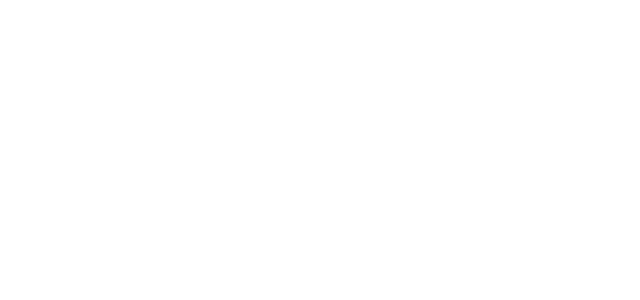
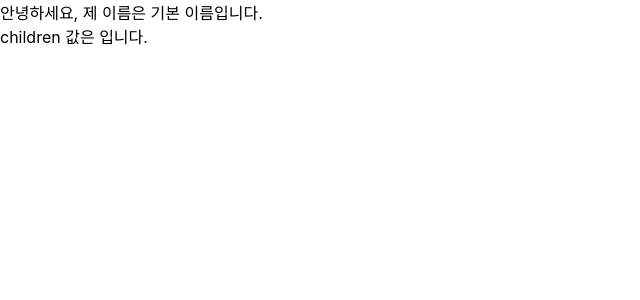
Before and after one commit to wonjine7/reactStudy, a React (Create React App) app in the folder hello-react/: page / in a window 1280 px wide. Shown: the top 300 px of the page, without its empty margins (0-640 px from the left). Built offline with nearby package versions, Linux system fonts and the light colour scheme.

Commit message:
third commit

```diff
--- a/hello-react/src/App.js
+++ b/hello-react/src/App.js
@@ -1,12 +1,18 @@
-import {Fragment} from 'react'
+import React from 'react';
 
-function App() {
-  const name = '리액트2';
+const MyComponent = props => {
+  const { name, children } = props;
   return (
-    <>
-        {name === '리액트'&&<h1>리액트입니다</h1>}
-    </>
+    <div>
+      안녕하세요, 제 이름은 {name}입니다. <br />
+      children 값은 {children}
+      입니다.
+    </div>
   );
-}
+};
 
-export default App;
+MyComponent.defaultProps = {
+  name: '기본 이름'
+};
+
+export default MyComponent;
```
